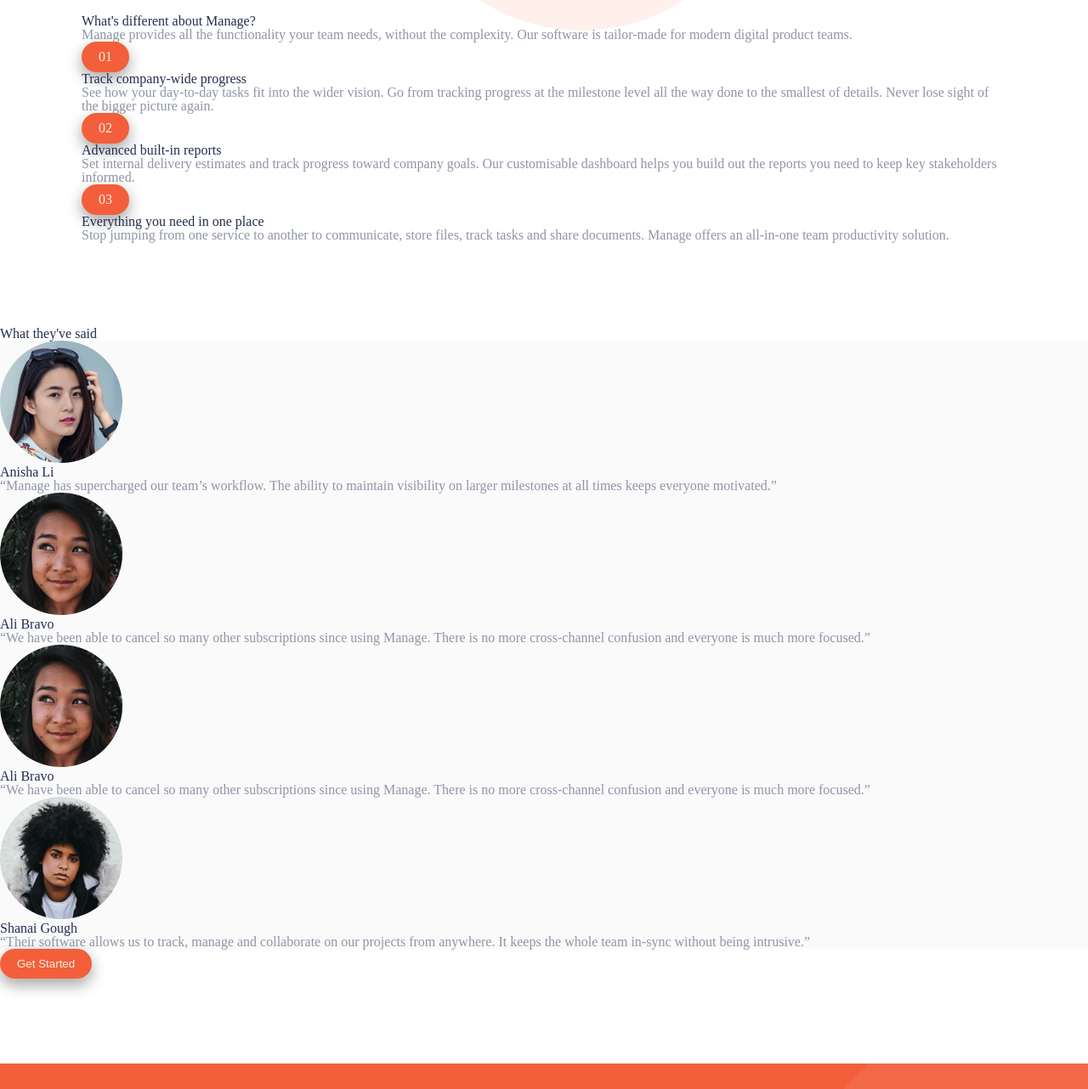
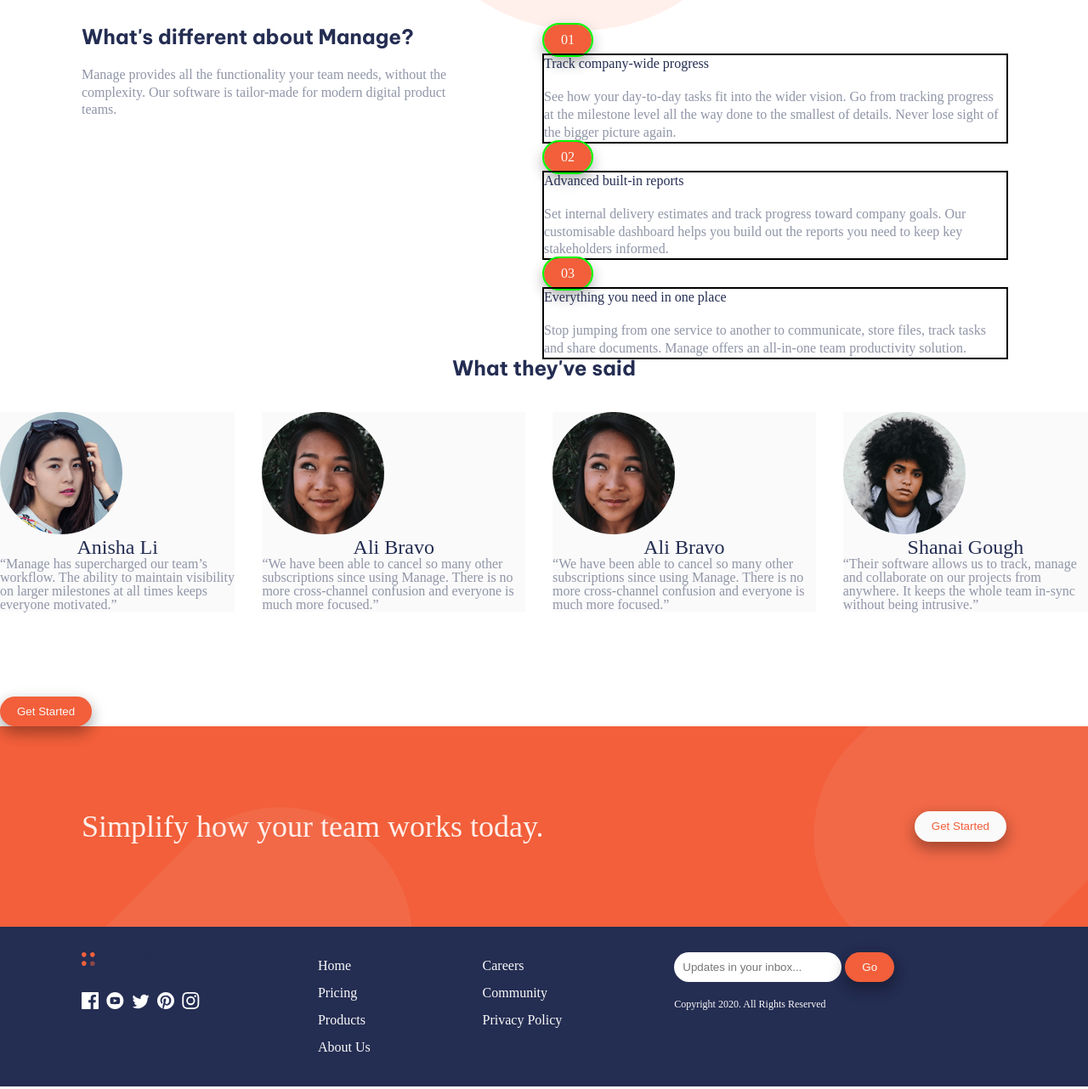
Before and after one commit to cfofana/manage-landing-page-master, a plain HTML site: page index.html in a window 1280 px wide. Shown: the part 778-2060 px from the top of the page at 85% size. Drawn offline with Linux system fonts and the light colour scheme.

Commit message:
Rearrange footer and simplify sections

```diff
--- a/index.html
+++ b/index.html
@@ -68,42 +68,51 @@
       </div>
     </header>
 
-    <section class="what-is-different space-between-sections">
-      <h2>What's different about Manage?</h2>
+    <section class="company-info space-between-sections">
+      <section class="what-is-different">
+        <h2 class="be-vietnam-pro-bold">What's different about Manage?</h2>
         <p>Manage provides all the functionality your team needs, without
           the complexity. Our software is tailor-made for modern digital
           product teams.
         </p>
+      </section>
+
       <aside class="unique-points">
         <div class="numbered-pointer call-to-action-button">01</div>
+        <div class="aside-text">
           <h3 class="point">Track company-wide progress</h3>
           <p class="expand-on-point">See how your day-to-day tasks fit into the wider vision. Go from
             tracking progress at the milestone level all the way done to the
             smallest of details. Never lose sight of the bigger picture again.
           </p>
+        </div>
 
         <div class="numbered-pointer call-to-action-button">02</div>
+        <div class="aside-text">
           <h3 class="point">Advanced built-in reports</h3>
         <p class="expand-on-point">
           Set internal delivery estimates and track progress toward company
           goals. Our customisable dashboard helps you build out the reports
           you need to keep key stakeholders informed.
         </p>
+        </div>
 
         <div class="numbered-pointer call-to-action-button">03</div>
+        <div class="aside-text">
           <h3 class="point">Everything you need in one place</h3>
           <p class="expand-on-point">
             Stop jumping from one service to another to communicate, store files,
             track tasks and share documents. Manage offers an all-in-one team
             productivity solution.
           </p>
+        </div>
       </aside>
     </section>
   </div>
-
+<div class="testimonials-heading">
+  <h3 class="be-vietnam-pro-bold">What they've said</h3>
+</div>
     <section class="testimonials space-between-sections">
-      <h3>What they've said</h3>
-
       <div class="avatar">
         <img src="images/avatar-anisha.png" alt="">
         <h3 class="name">Anisha Li</h3>
@@ -136,8 +145,9 @@
           “Their software allows us to track, manage and collaborate on our projects
           from anywhere. It keeps the whole team in-sync without being intrusive.”
         </div>
+    </section>
     <button class="call-to-action-button">Get Started</button>
-    </section>
+
 
     <section class="simplify">
       <p>Simplify how your team works today.</p>
@@ -148,24 +158,11 @@
 
   <!-- FOOTER -->
  <footer>
+  <div class="first-footer">
     <div class="logo-img">
       <a href="#">
         <img src="images/logo.svg" alt="Logo of the Manage company">
       </a>
-  </div>
-  <nav>
-    <li>Home</li>
-    <li>Pricing</li>
-    <li>Products</li>
-    <li>About Us</li>
-    <li>Careers</li>
-    <li>Community</li>
-    <li>Privacy Policy</li>Home
-  </nav>
-  <div>
-    <input type="text" placeholder="Updates in your inbox...">
-    <a href=""><i class="search fas fa-search"></i></a>
-  <button class="call-to-action-button">Go</button>
     </div>
     <nav class="social-media">
       <a href=""><img src="images/icon-facebook.svg" alt="Facebook icon"></a>
@@ -174,10 +171,36 @@
       <a href=""><img src="images/icon-pinterest.svg" alt="Pinterest icon"></a>
       <a href=""><img src="images/icon-instagram.svg" alt="Instagram icon"></a>
     </nav>
+  </div>
+  <div class="second-footer">
+    <ul>
+      <li><a href="">Home</a></li>
+      <li><a href="">Pricing</a></li>
+      <li><a href="">Products</a></li>
+      <li><a href="">About Us</a></li>
+    </ul>
+  </div>
+  <div class="third-footer">
+    <ul>
+      <li><a href="">Careers</a></li>
+      <li><a href="">Community</a></li>
+      <li><a href="">Privacy Policy</a></li>
+    </ul>
+  </div>
+  <div class="fourth-footer">
+    <div>
+      <input class="search-bar" type="text" placeholder="Updates in your inbox...">
+    <button class="call-to-action-button">Go</button>
+    </div>
     <p class="copyright">Copyright 2020. All Rights Reserved</p>
-  <div class="attribution">
-    Challenge by <a href="https://www.frontendmentor.io?ref=challenge" target="_blank">Frontend Mentor</a>.
-    Coded by <a href="#">Ceesay Fofana</a>.
+  <!-- <div class="attribution"> -->
+    <!-- Challenge by <a href="https://www.frontendmentor.io?ref=challenge" target="_blank">Frontend Mentor</a>.  -->
+    <!-- Coded by <a href="#">Ceesay Fofana</a>. -->
+  <!-- </div> -->
+  </div>
+
+  <div>
+
 </div>
  </footer>
 </body>
--- a/style.css
+++ b/style.css
@@ -115,7 +115,7 @@ body {
 }
 .call-to-action-button {
 	background-color:var(--bright-red);
-	color: var(--very-pale-red);
+	color : var(--very-light-gray);
 	border-radius: 20px;
 	border: none;
 	box-shadow: 0 8px 16px 0 rgba(0,0,0,0.2), 0 6px 20px 0 rgba(0,0,0,0.19);
@@ -149,17 +149,63 @@ body {
 
 }
 .attention-words {
-	/* outline : 2px solid black; */
 	margin-right : 50px;
 }
 .stats-image {
-	/* outline : 2px solid black; */
 }
 .stats-image img {
 	width: 350px;
 }
+
+.what-is-different {
+	float : left;
+	width : 40%;
+}
+.unique-points {
+	float : right;
+	width : 50%;
+}
+.what-is-different h2 {
+	font-size : 24px;
+	margin-bottom : 20px;
+	line-height : 1.2em;
+}
 .what-is-different p {
 	color : var(--dark-grayish-blue);
+	line-height : 1.3em;
+}
+.numbered-pointer {
+	float : left;
+	outline : 2px solid lime;
+}
+.aside-text {
+	clear : both;
+	float : right;
+	text-align: left;
+	outline : 2px solid black;
+}
+.unique-points h3{
+	margin-bottom : 20px;
+	line-height : 1.2em;
+}
+.unique-points p {
+	color : var(--dark-grayish-blue);
+	line-height : 1.3em;
+}
+.testimonials {
+	padding-top : 40px;
+	clear : both;
+	display : flex;
+	gap : 2rem;
+}
+.testimonials-heading {
+	clear : both;
+	font-size : 24px;
+	text-align : center;
+}
+.testimonials h3 {
+	font-size : 24px;
+	text-align : center;
 }
 .testimonials p {
 	color : var(--dark-grayish-blue);
@@ -168,7 +214,9 @@ body {
 	background-color: var(--very-light-gray);
 }
 .simplify {
-	padding: 100px 20px;
+	display : flex;
+	justify-content: space-between;
+	padding: 100px 7.5%;
 	background-color: var(--bright-red);
 	background-image:url('images/bg-simplify-section-desktop.svg');
 }
@@ -183,9 +231,34 @@ body {
 footer {
 	background-color: var(--dark-blue);
 	color: var(--very-light-gray);
-	padding: 30px;
+	padding: 30px 7.5%;
+	display : flex;
+	justify-content: space-between;
 }
-.search {
-	color: white;
-	font-size: 40px;
+footer li a {
+	color: var(--very-light-gray);
+	text-decoration : none;
+	line-height : 2em;
 }
+fourth-footer {
+	text-align : right;
+	padding-left : 40px;
+}
+fourth-footer button {
+	display : inline;
+}
+.copyright {
+	margin-top : 20px;
+	font-size : 12px;
+}
+.logo-img {
+	margin-bottom : 20px;
+}
+.social-media a {
+	margin-right: 5px;
+}
+.search-bar {
+	border-radius: 20px;
+	padding : 10px;
+	border: none;
+}
```
Lines whose indentation alone changed are shown as unchanged.
